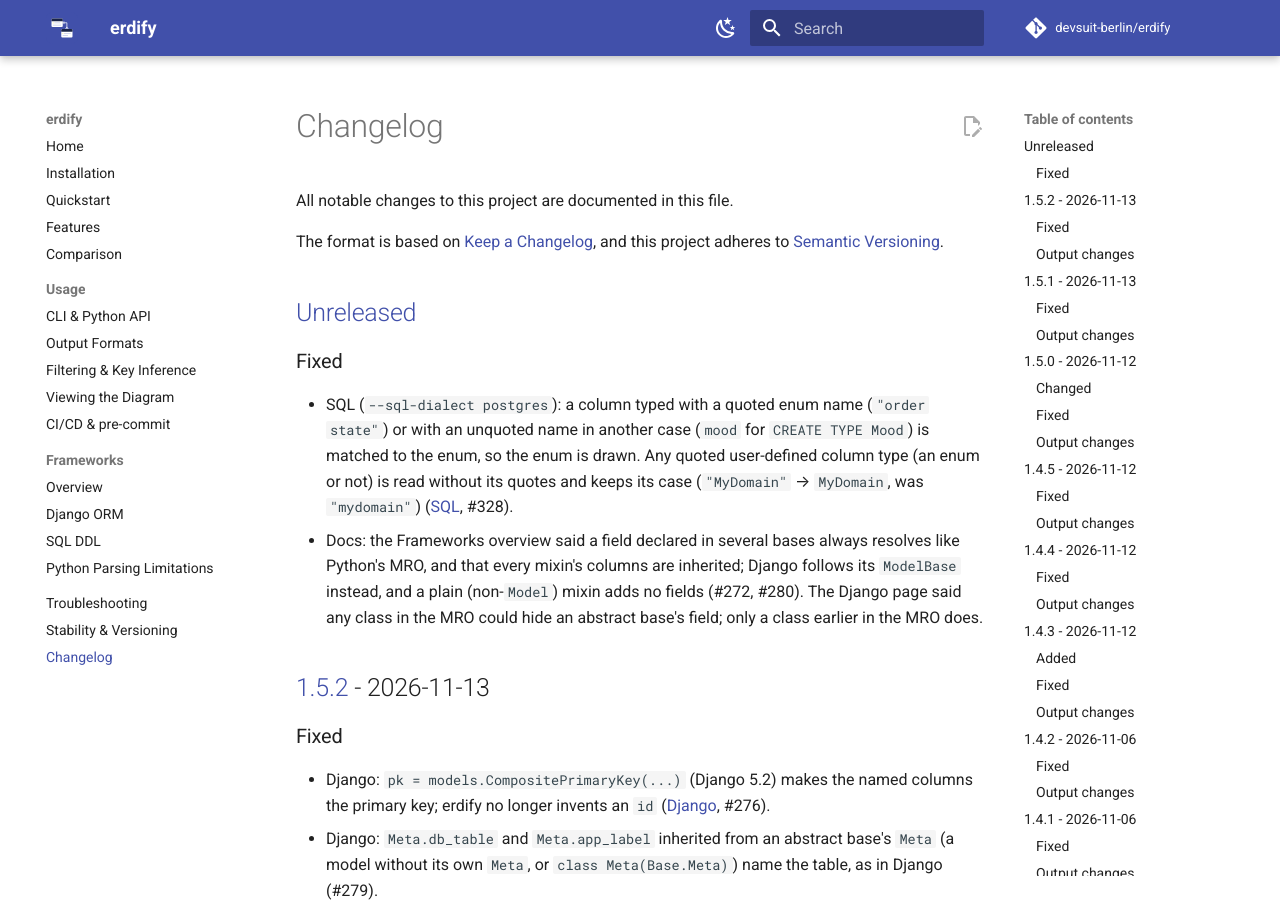
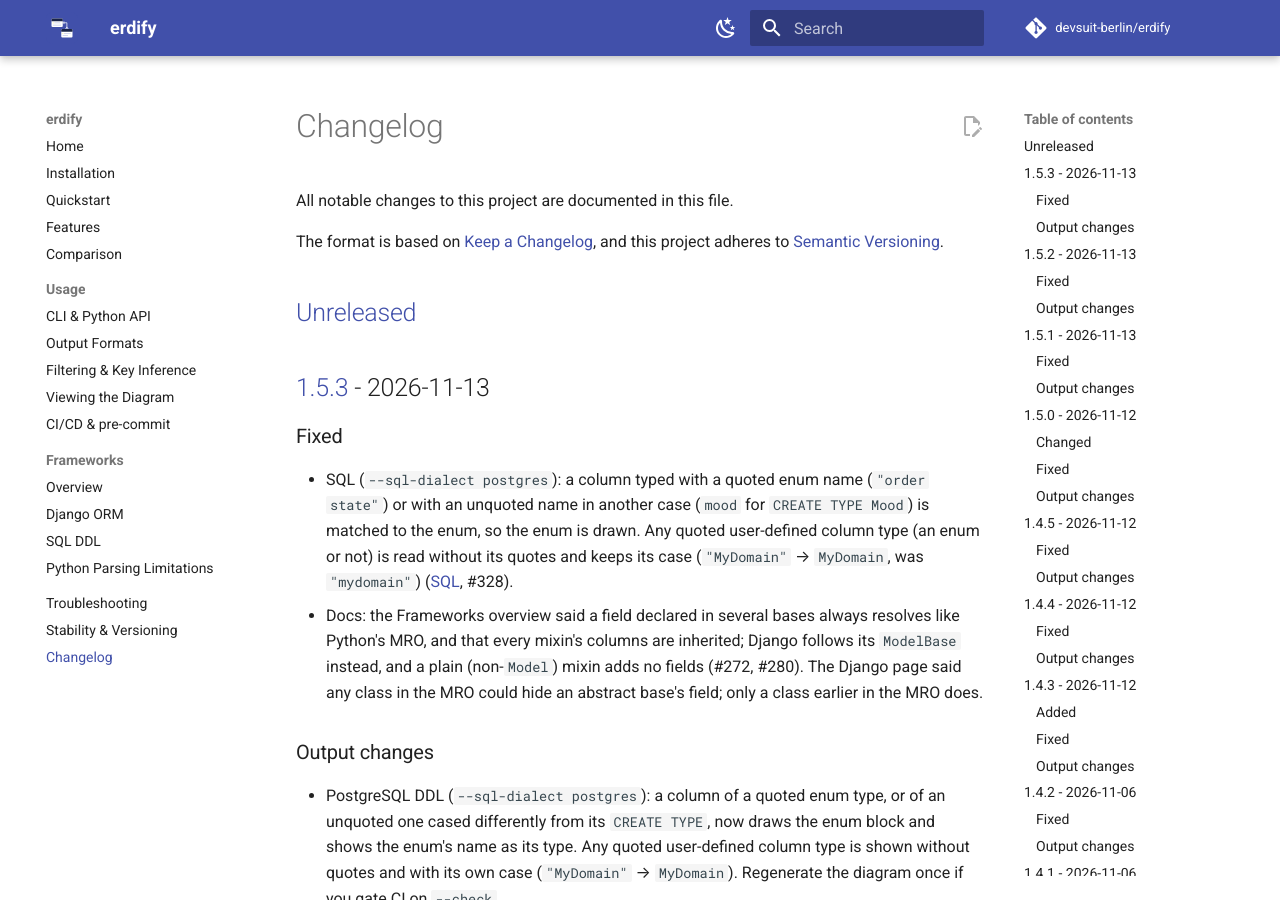
Before and after one commit to devsuit-berlin/erdify, an MkDocs documentation site: the page built from docs/changelog.md, in a window 1280 px wide and 900 px high. Built offline with MkDocs 1.6.1 and Material for MkDocs 9.7.7, drawn with Linux system fonts in a browser that asks for light colours; comment, search, counter and statistics services are not loaded.

Commit message:
chore: release 1.5.3

```diff
--- a/.pre-commit-hooks.yaml
+++ b/.pre-commit-hooks.yaml
@@ -2,7 +2,7 @@
 #
 #   repos:
 #     - repo: https://github.com/devsuit-berlin/erdify
-#       rev: v1.5.2
+#       rev: v1.5.3
 #       hooks:
 #         - id: erdify
 #           args: [./src/database, -o, docs/erd.puml]
--- a/CHANGELOG.md
+++ b/CHANGELOG.md
@@ -6,6 +6,8 @@ The format is based on [Keep a Changelog](https://keepachangelog.com/en/1.1.0/),
 and this project adheres to [Semantic Versioning](https://semver.org/spec/v2.0.0.html).
 
 ## [Unreleased]
+
+## [1.5.3] - 2026-11-13
 
 ### Fixed
 
@@ -19,6 +21,14 @@ and this project adheres to [Semantic Versioning](https://semver.org/spec/v2.0.0
   Django follows its `ModelBase` instead, and a plain (non-`Model`) mixin adds
   no fields (#272, #280). The Django page said any class in the MRO could hide
   an abstract base's field; only a class earlier in the MRO does.
+
+### Output changes
+
+- PostgreSQL DDL (`--sql-dialect postgres`): a column of a quoted enum type, or
+  of an unquoted one cased differently from its `CREATE TYPE`, now draws the
+  enum block and shows the enum's name as its type. Any quoted user-defined
+  column type is shown without quotes and with its own case (`"MyDomain"` →
+  `MyDomain`). Regenerate the diagram once if you gate CI on `--check`.
 
 ## [1.5.2] - 2026-11-13
 
@@ -1358,7 +1368,8 @@ open-source maintenance.
 
 - Initial release: generate PlantUML ERD diagrams from SQLModel models via AST.
 
-[Unreleased]: https://github.com/devsuit-berlin/erdify/compare/v1.5.2...HEAD
+[Unreleased]: https://github.com/devsuit-berlin/erdify/compare/v1.5.3...HEAD
+[1.5.3]: https://github.com/devsuit-berlin/erdify/compare/v1.5.2...v1.5.3
 [1.5.2]: https://github.com/devsuit-berlin/erdify/compare/v1.5.1...v1.5.2
 [1.5.1]: https://github.com/devsuit-berlin/erdify/compare/v1.5.0...v1.5.1
 [1.5.0]: https://github.com/devsuit-berlin/erdify/compare/v1.4.5...v1.5.0
--- a/pyproject.toml
+++ b/pyproject.toml
@@ -1,6 +1,6 @@
 [project]
 name = "erdify"
-version = "1.5.2"
+version = "1.5.3"
 description = "A zero-dependency ERD generator for your Python models — pure AST, no database required."
 readme = "README.md"
 license = "MIT"
```
Also changed, not shown: docs/usage/ci.md (+1 -1 lines), 1 other file.
